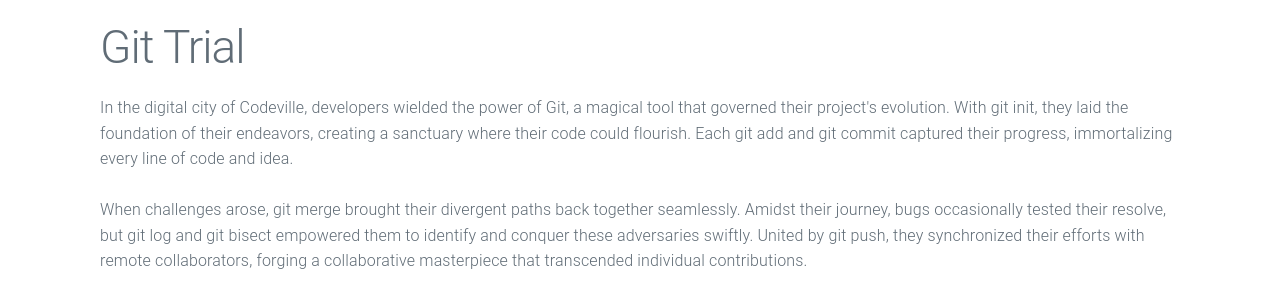
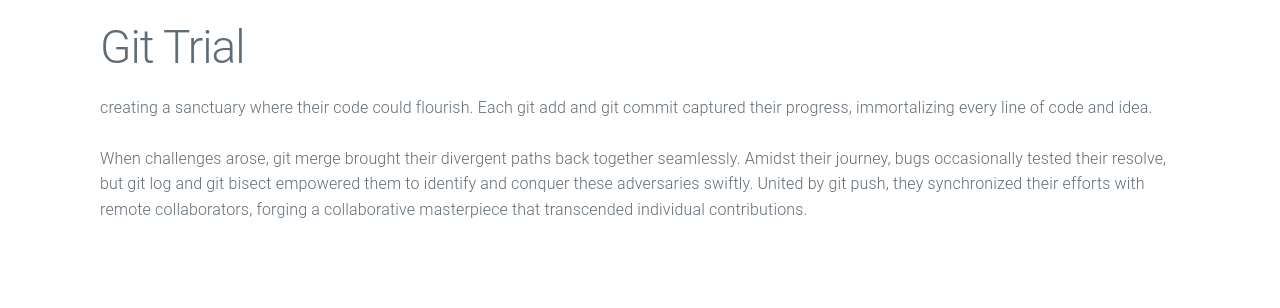
Before and after one commit to yohannesaccrus/git-trial, a Next.js app: page / in a window 1280 px wide. Shown: the top 308 px of the page. Built offline with nearby package versions, Linux system fonts and the light colour scheme.

Commit message:
fix: adjust pragraph #2 main page

```diff
--- a/app/page.tsx
+++ b/app/page.tsx
@@ -3,11 +3,9 @@ const Home = () => {
     <div className="page">
       <h1>Git Trial</h1>
       <p>
-        In the digital city of Codeville, developers wielded the power of Git, a
-        magical tool that governed their project's evolution. With git init,
-        they laid the foundation of their endeavors, creating a sanctuary where
-        their code could flourish. Each git add and git commit captured their
-        progress, immortalizing every line of code and idea.
+        creating a sanctuary where their code could flourish. Each git add and
+        git commit captured their progress, immortalizing every line of code and
+        idea.
       </p>
       <p>
         When challenges arose, git merge brought their divergent paths back
```
